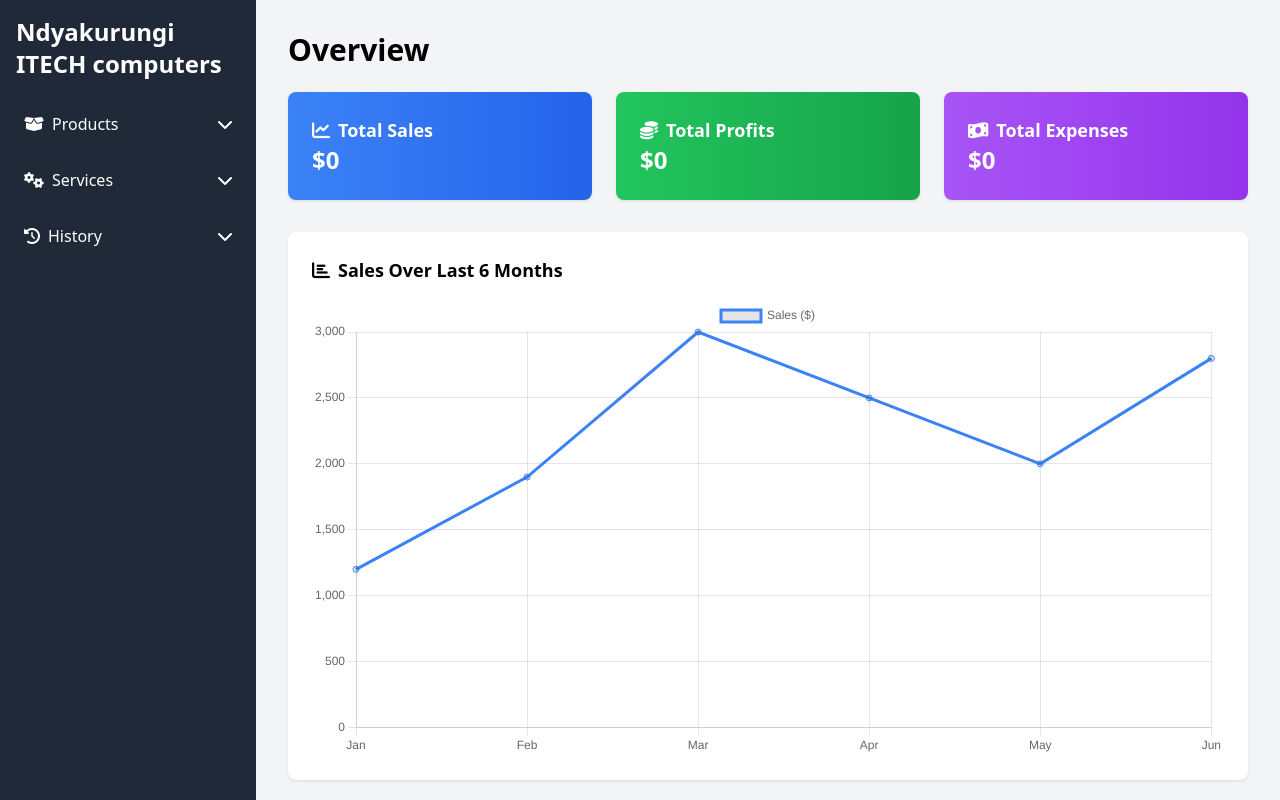
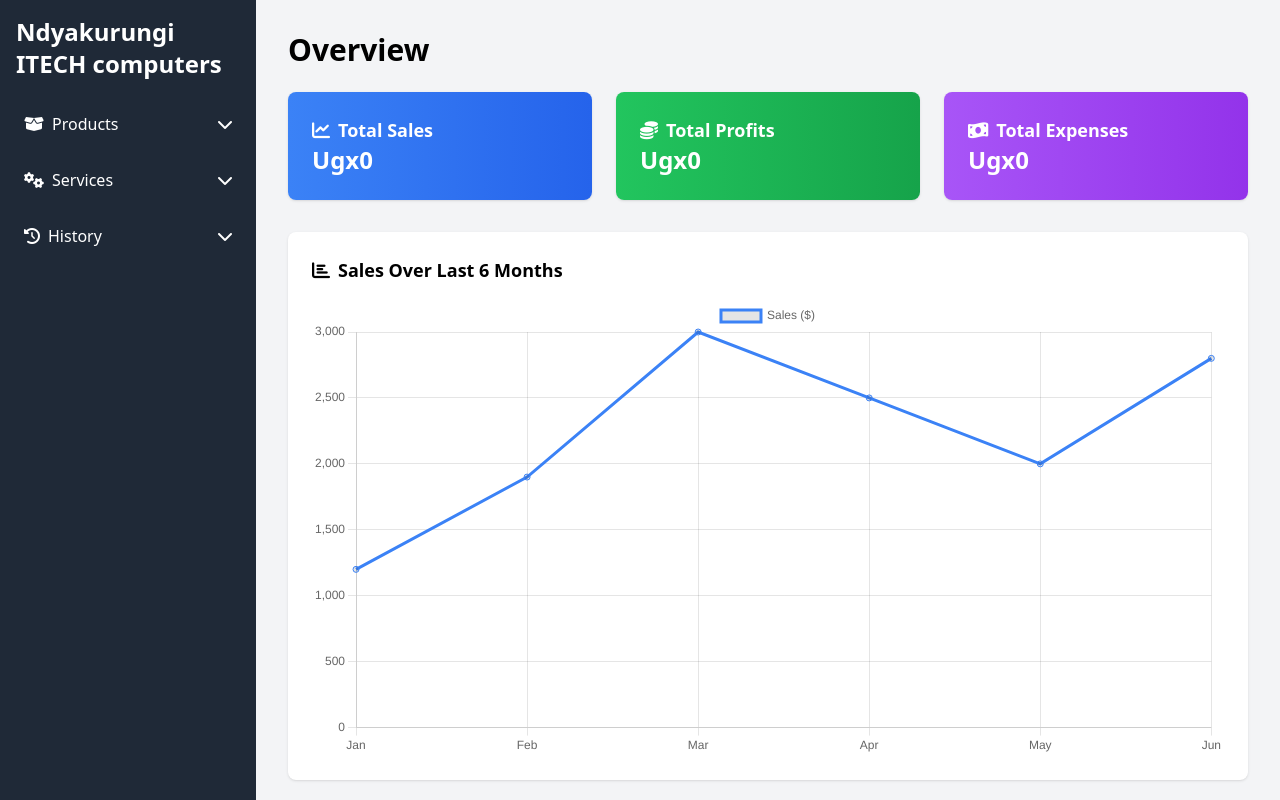
Before and after one commit to Dariusmumbere/itech, a plain HTML site: page index.html in a window 1280 px wide. Drawn offline with nearby package versions, Linux system fonts and the light colour scheme.

Commit message:
Update index.html

```diff
--- a/index.html
+++ b/index.html
@@ -63,17 +63,17 @@
         <!-- Total Sales Card -->
         <div class="bg-gradient-to-r from-blue-500 to-blue-600 p-6 rounded-lg shadow text-white">
           <h3 class="text-lg font-semibold"><i class="fas fa-chart-line mr-2"></i>Total Sales</h3>
-          <p class="text-2xl font-bold">$<span id="totalSales">0</span></p>
+          <p class="text-2xl font-bold">Ugx<span id="totalSales">0</span></p>
         </div>
         <!-- Total Profits Card -->
         <div class="bg-gradient-to-r from-green-500 to-green-600 p-6 rounded-lg shadow text-white">
           <h3 class="text-lg font-semibold"><i class="fas fa-coins mr-2"></i>Total Profits</h3>
-          <p class="text-2xl font-bold">$<span id="totalProfits">0</span></p>
+          <p class="text-2xl font-bold">Ugx<span id="totalProfits">0</span></p>
         </div>
         <!-- Total Expenses Card -->
         <div class="bg-gradient-to-r from-purple-500 to-purple-600 p-6 rounded-lg shadow text-white">
           <h3 class="text-lg font-semibold"><i class="fas fa-money-bill-wave mr-2"></i>Total Expenses</h3>
-          <p class="text-2xl font-bold">$<span id="totalExpenses">0</span></p>
+          <p class="text-2xl font-bold">Ugx<span id="totalExpenses">0</span></p>
         </div>
       </div>
 
```
